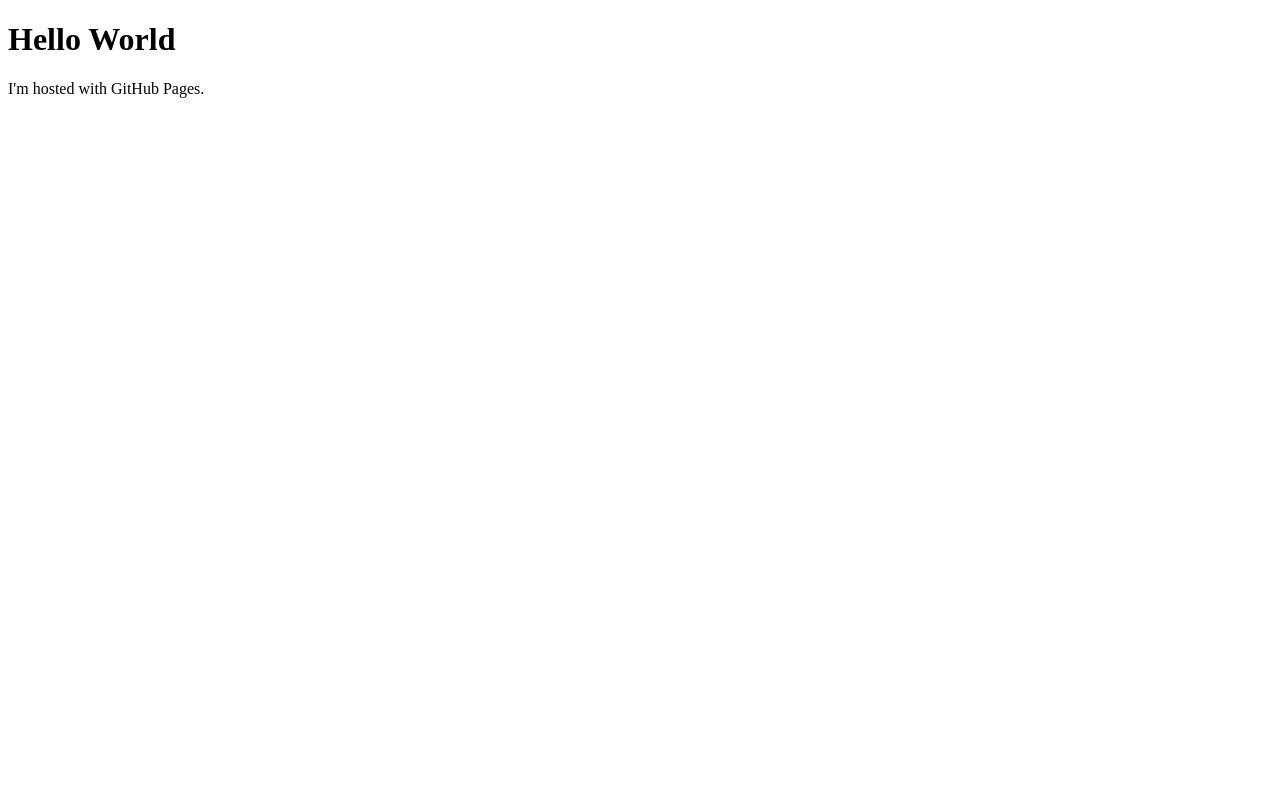
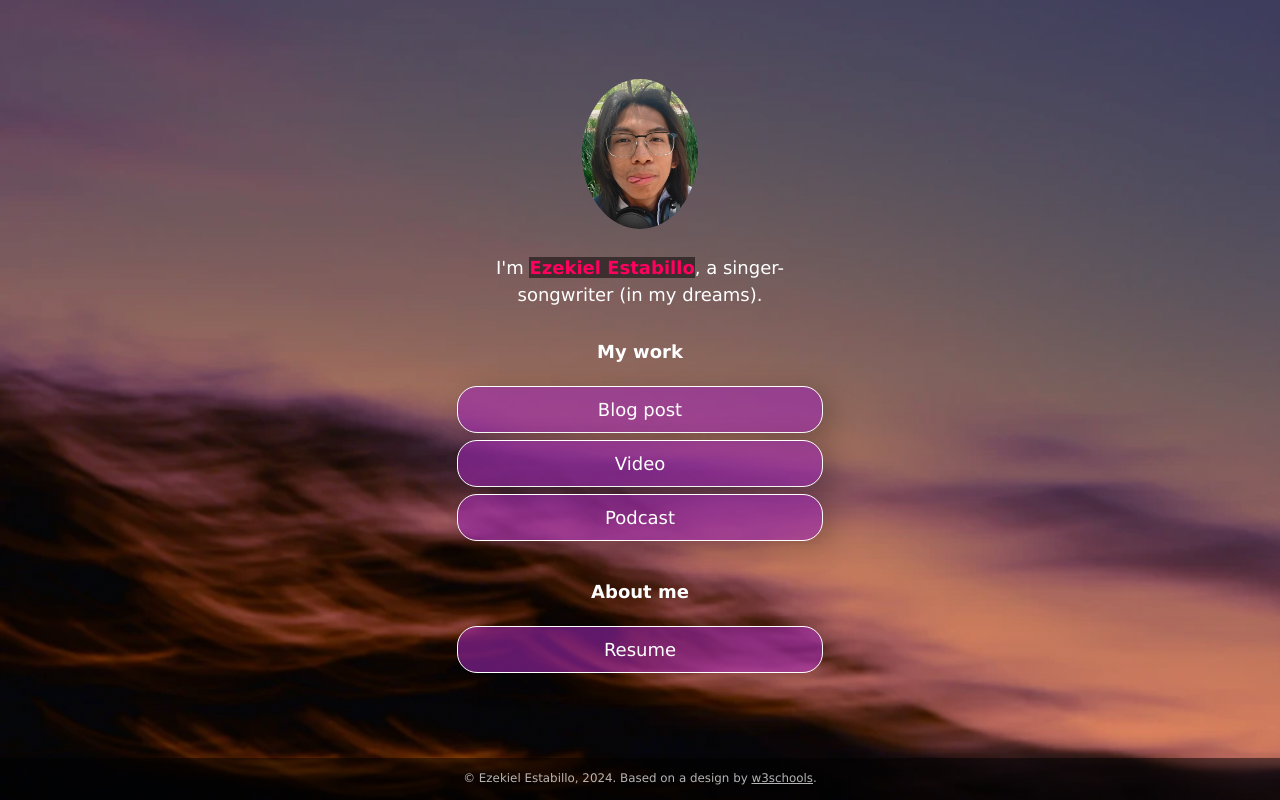
Before and after one commit to esteze/esteze.github.io, a plain HTML site: page index.html in a window 1280 px wide. Drawn offline with Linux system fonts and the light colour scheme.

Commit message:
Added website template

```diff
--- /dev/null
+++ b/css/style.css
@@ -0,0 +1,231 @@
+:root {
+    --primaryText: #fff;
+    --secondaryText: #ff015e;
+    --primary: rgba(156, 39, 176, .60);
+    --secondary: rgba(255, 1, 94, .60);
+    --buttonHover: rgba(156, 39, 176, .40);
+    --smallButtonHover: rgba(0, 0, 0, .25);
+}
+
+html {
+    box-sizing: border-box;
+    /* keeps button boxes within phone screen width */
+    -ms-text-size-adjust: 100%;
+    -webkit-text-size-adjust: 100%;
+    height: 100%;
+}
+
+*,
+*:before,
+*:after {
+    box-sizing: inherit;
+}
+
+body {
+    margin: 0;
+    min-height: 100%;
+    /* The image used for the site background. Try changing skyscape.jpg to stars.jpg. Put a replacement photo in the images folder and, in line 21 below, replace skyscape.jpg with yourbackgroundfilename.jpg */
+    /* The linear gradient darkens the image, like putting a sunglasses lens on top of it. If you want to darken the image even more, change 0.1 (both times) to 0.3 or higher */
+    background: linear-gradient(rgba(0, 0, 0, 0.1), rgba(0, 0, 0, 0.1)), url(../images/skyscape.jpg);
+    /* Prevents the browser from repeating or "tiling" the background image */
+    background-repeat: no-repeat;
+    background-position: center;
+    /* Freezes the image so that even the content scrolls down, the background stays put */
+    background-attachment: fixed;
+    /* Resizes the background image to cover the entire container */
+    background-size: cover;
+    font-family: Futura, Verdana, sans-serif;
+    line-height: 1.5;
+    font-size: 18px;
+    display: flex;
+    flex-direction: column;
+    justify-content: space-around;
+    align-items: center;
+}
+
+h1 {
+    font-size: 1em;
+}
+
+h2 {
+    font-size: 1em;
+    margin-bottom: 0;
+}
+
+img {
+    margin: .5em 1em;
+    /* border: 1px solid #ccc; */
+    border-radius: 50%;
+    height: 150px;
+    max-width: 100%;
+    object-fit: cover;
+    /* Resizes the image to cover the entire container */
+}
+
+.container {
+    text-align: center;
+    width: 100%;
+    padding: 0;
+    margin-right: auto;
+    margin-left: auto;
+    flex: 1;
+    display: flex;
+    flex-direction: column;
+    justify-content: center;
+}
+
+.image-container {
+    text-align: center;
+    width: 100%;
+}
+
+.main-text-color {
+    color: var(--primaryText);
+}
+
+.name {
+    color: var(--secondaryText);
+}
+
+.name strong {
+    background-color: rgba(0, 0, 0, 0.50);
+}
+
+.section-header {
+    padding-top: .5em;
+}
+
+.button,
+.intro,
+.links-container,
+.slidedown,
+.external-link {
+    width: 100%;
+    min-width: 50%;
+    padding: .5em 1em;
+    text-decoration: none;
+    color: inherit;
+    text-align: center;
+}
+
+.button, .external-link {
+    border: 1px solid var(--primaryText);
+    border-radius: 20px;
+    box-shadow: 7px 6px 28px 1px rgba(0, 0, 0, 0.24);
+    overflow: hidden;
+    white-space: nowrap;
+    display: inline-block;
+    background-color: var(--primary);
+    cursor: pointer;
+    transition: 0.2s all;
+}
+
+.button:not(.highlight) {
+    background-color: var(--primary);
+}
+
+@media (hover: hover) {
+    .button:hover { background-color: var(--buttonHover); }
+}
+
+.button.highlight {
+    background-color: var(--secondary);
+}
+
+.button:active, .external-link:active {
+    transform: scale(0.98);
+    /* Scaling button to 0.98 to its original size */
+    box-shadow: 3px 2px 22px 1px rgba(0, 0, 0, 0.24);
+    /* Lowering the shadow */
+}
+
+.intro {
+    margin: 0 auto;
+}
+
+.section {
+    margin-top: 1em;
+}
+
+.slidedown {
+    margin: 0 auto;
+    padding: 0;
+    -webkit-transition: height .4s ease;
+    -o-transition: height .4s ease;
+    transition: height .4s ease;
+    overflow: hidden;
+    height: 0;
+}
+
+.external-link {
+    border: 1px solid var(--primaryText);
+    border-radius: 20px;
+    background-color: transparent;
+    display: flex;
+    align-items: center;
+    justify-content: center;
+    padding: 0;
+    margin: .5em auto 1.5em auto;
+    text-decoration: none;
+    color: inherit;
+    height: 2em;
+    width: 6em;
+}
+
+.external-link:hover {
+    background-color: var(--smallButtonHover)
+}
+
+.description {
+    display: flex;
+    text-align: left;
+    flex-direction: column;
+    padding: 0 .6em;
+}
+
+.description > p {
+    margin: .5em 0;
+}
+
+.footer {
+  font-size: .66em;
+  background-color: rgba(0, 0, 0, .5);
+  color: rgba(225, 225, 225, .8);
+  text-decoration: none;
+  width: 100%;
+  min-height: 3em;
+  display: flex;
+  align-items: center;
+  justify-content: center;
+  position: relative;
+}
+
+.footer a {
+    color: inherit;
+}
+
+/* Media queries allow you to change style properties according to the screen width. In this case, if the screen is AT LEAST 540 pixels wide (bigger than a standard phone), the .container resizes to 540 pixels and the buttons and intro resize to 85% of the container width */
+@media (min-width: 540px) {
+    .container {
+        max-width: 540px;
+    }
+
+    .button,
+    .intro,
+    .slidedown {
+        width: 85%;
+    }
+}
+
+/* If the screen is AT LEAST 768 pixels wide (standard tablet or larger), the .container resizes to 750 pixels and the buttons and intro resize to 40% of the container width */
+@media (min-width: 768px) {
+    .container {
+        max-width: 768px;
+    }
+
+    .button,
+    .intro,
+    .slidedown {
+        width: 40%;
+    }
+}
--- a/index.html
+++ b/index.html
@@ -1,7 +1,74 @@
 <!DOCTYPE html>
-<html>
-<body>
-<h1>Hello World</h1>
-<p>I'm hosted with GitHub Pages.</p>
+<!-- This page is adapted from w3schools "How to make a link tree website https://www.w3schools.com/howto/howto_website_create_linktree.asp" -->
+<html lang="en">
+
+<head>
+  <meta charset="utf-8" />
+  <meta name="viewport" content="width=device-width, initial-scale=1" />
+  <!-- Add your name below -->
+  <title>Ezekiel Estabillo</title>
+  <link rel="stylesheet" href="css/style.css">
+</head>
+
+<body class="main-text-color">
+  <!-- Content container. Everything except footer goes here -->
+  <div class="container">
+    <!-- Image and name container. Put your replacement photo—which you should crop to be square—in the images folder, then change the source attribute to images/yourportraitfilename.jpg. This path says, "Look in the images folder for yourportraitfilename.jpg." Be sure to change the alt text, too. -->
+    <div class="image-container">
+      <img src="images/face.jpg" alt="Photo by Ezekiel Estabillo">
+    </div>
+    <div class="intro">
+      I'm <span class="name"><strong>Ezekiel Estabillo</strong></span>, a singer-songwriter (in my dreams).
+    </div>
+    <div class="section-header">
+      <h1>My work</h1>
+    </div>
+    <!-- Replace the # inside of the href="#" with your links. -->
+    <div class="links-container">
+      <div class="button toggle">Blog post</div>
+      <div class="slidedown">
+        <div class="description">
+          <h2>Blog post title</h2>
+          <p>Here, add a short but appealing description of your blog post.</p>
+          <a href="#" class="external-link" target="_blank">Read</a>
+        </div>
+      </div>
+
+      <div class="button toggle">Video</div>
+      <div class="slidedown">
+        <div class="description">
+          <h2>Video title</h2>
+          <p>Add a short but appealing description of your video.</p>
+          <a href="#" class="external-link" target="_blank">Watch</a>
+        </div>
+      </div>
+
+      <div class="button toggle">Podcast</div>
+      <div class="slidedown">
+        <div class="description">
+          <h2>Podcast title</h2>
+          <p>Add a short but appealing description of your podcast</p>
+          <a href="#" class="external-link" target="_blank">Listen</a>
+        </div>
+      </div>
+    </div>
+
+    <!-- Replace # with PDF from Google Docs, or replace the entire section with whatever you want. Or delete it! Or add another section below it!-->
+    <div class="section-header">
+      <h1>About me</h1>
+    </div>
+
+    <div class="links-container">
+      <a href="https://drive.google.com" class="button" target="_blank">Resume</a>
+    </div>
+
+  </div>
+  <div class="footer">
+    <p>© Ezekiel Estabillo, 2024. Based on a design by <a
+        href="https://www.w3schools.com/howto/howto_website_create_linktree.asp" target="_blank">w3schools</a>.
+    </p>
+  </div>
+  <script type="text/javascript" src="js/slider.js"></script>
 </body>
+
 </html>
--- /dev/null
+++ b/js/slider.js
@@ -0,0 +1,19 @@
+document.addEventListener("DOMContentLoaded", () => {
+  const a = document.querySelectorAll(".toggle");
+  a.forEach((e) => {
+    e.addEventListener("click", function () {
+      let slider = this.nextElementSibling;
+      if (slider.style.height) {
+        slider.style.height = null;
+        e.classList.remove("highlight");
+      } else {
+        document.querySelectorAll(".toggle.highlight").forEach((f) => {
+          f.classList.remove("highlight");
+          f.nextElementSibling.style.height = null;
+        });
+        e.classList.add("highlight");
+        slider.style.height = slider.scrollHeight + "px";
+      }
+    })
+  })
+})
```
Also changed, not shown: images/face.jpg (added), images/portrait.jpg (added), images/skyscape.jpg (added), images/stars.jpg (added).
